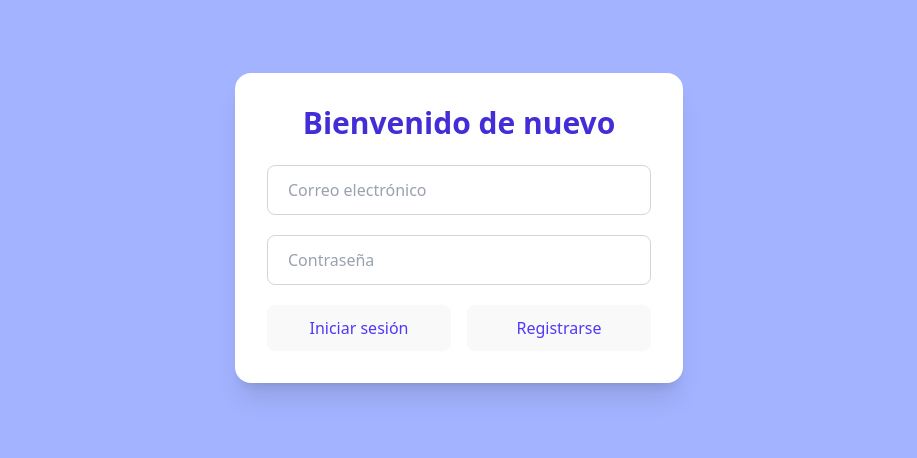
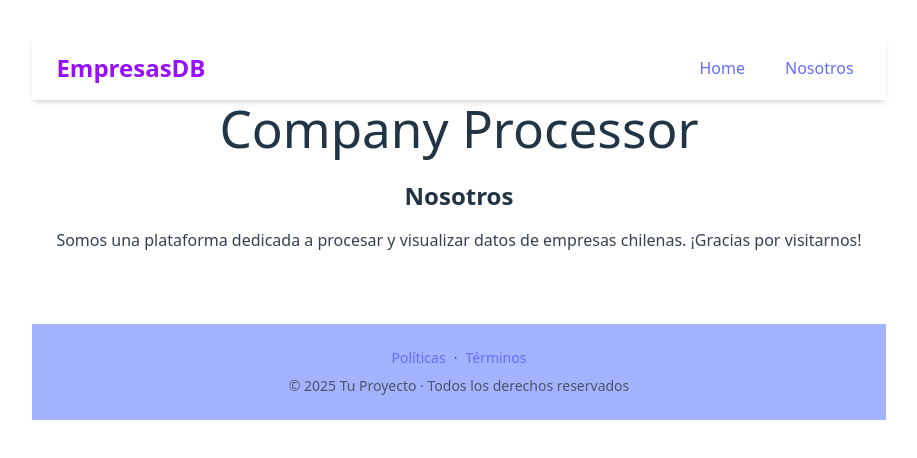
Before and after one commit to Ignacio-Subiabre/Tics420-G10, a React (Vite) app in the folder frontend/: page /about in a window 1280 px wide. Shown: the part 172-630 px from the top of the page, without its empty margins (181-1098 px from the left). Built offline with nearby package versions, Linux system fonts and the light colour scheme.

Commit message:
navegación con react-router y nueva página Nosotros

```diff
--- a/frontend/src/App.jsx
+++ b/frontend/src/App.jsx
@@ -1,8 +1,10 @@
 import React, { useState } from 'react';
+import { BrowserRouter as Router, Routes, Route } from 'react-router-dom';
 import CompaniesList from "./components/CompaniesList";
 import LoginForm from "./components/LoginForm";
 import Header from "./components/Header";
 import Footer from "./components/Footer";
+import About from "./components/About";
 import './App.css';
 
 function App() {
@@ -17,24 +19,27 @@ function App() {
   };
 
   return (
-      <>
+    <Router>
       <Header />
       <div className="app-container">
         <h1 className="title">Company Processor</h1>
-      {isLoggedIn ? (
+
+        <Routes>
+          <Route path="/" element={
+            isLoggedIn ? (
               <>
-          <button onClick={handleLogout} className="logout-button">
-            Logout
-          </button>
+                <button onClick={handleLogout} className="logout-button">Logout</button>
                 <CompaniesList />
               </>
             ) : (
               <LoginForm onLogin={handleLogin} />
-      )}
+            )
+          } />
+          <Route path="/about" element={<About />} />
+        </Routes>
       </div>
-
       <Footer />
-  </>
+    </Router>
   );
 }
 
--- /dev/null
+++ b/frontend/src/components/About.jsx
@@ -0,0 +1,10 @@
+export default function About() {
+  return (
+    <div className="text-center p-6">
+      <h2 className="text-2xl font-bold mb-4">Nosotros</h2>
+      <p className="text-gray-700">
+        Somos una plataforma dedicada a procesar y visualizar datos de empresas chilenas. ¡Gracias por visitarnos!
+      </p>
+    </div>
+  );
+}
--- a/frontend/src/components/Header.jsx
+++ b/frontend/src/components/Header.jsx
@@ -1,19 +1,23 @@
 import { useState } from 'react';
 import { HiMenu, HiX } from 'react-icons/hi';
+import { Link } from 'react-router-dom';
 // Si no tienes react-icons: npm install react-icons
 
 export default function Header() {
   const [open, setOpen] = useState(false);
+
+  // Solo las páginas necesarias
   const navLinks = [
-    { href: '/', label: 'Home' },
-    { href: '/about', label: 'Nosotros' },
-    { href: '/contacto', label: 'Contacto' },
+    { to: '/', label: 'Home' },
+    { to: '/about', label: 'Nosotros' },
   ];
 
   return (
     <header className="flex items-center justify-between px-6 py-4 bg-white shadow-md">
       {/* Logo */}
-      <div className="text-2xl font-bold">MiLogo</div>
+      <div className="flex items-center gap-2 text-purple-600 text-2xl font-extrabold">
+        <span>EmpresasDB</span>
+      </div>
 
       {/* Botón hamburguesa en móvil */}
       <button
@@ -21,7 +25,7 @@ export default function Header() {
         onClick={() => setOpen(!open)}
         aria-label="Toggle menu"
       >
-        {open ? <HiX className="w-6 h-6"/> : <HiMenu className="w-6 h-6"/>}
+        {open ? <HiX className="w-6 h-6" /> : <HiMenu className="w-6 h-6" />}
       </button>
 
       {/* Navegación */}
@@ -33,14 +37,14 @@ export default function Header() {
       `}>
         <ul className="flex flex-col md:flex-row md:space-x-6 p-4 md:p-0">
           {navLinks.map(link => (
-            <li key={link.href} className="mb-2 md:mb-0">
-              <a
-                href={link.href}
+            <li key={link.to} className="mb-2 md:mb-0">
+              <Link
+                to={link.to}
                 className="block px-2 py-1 rounded hover:bg-indigo-100"
                 onClick={() => setOpen(false)}
               >
                 {link.label}
-              </a>
+              </Link>
             </li>
           ))}
         </ul>
```
Lines whose indentation alone changed are shown as unchanged.
